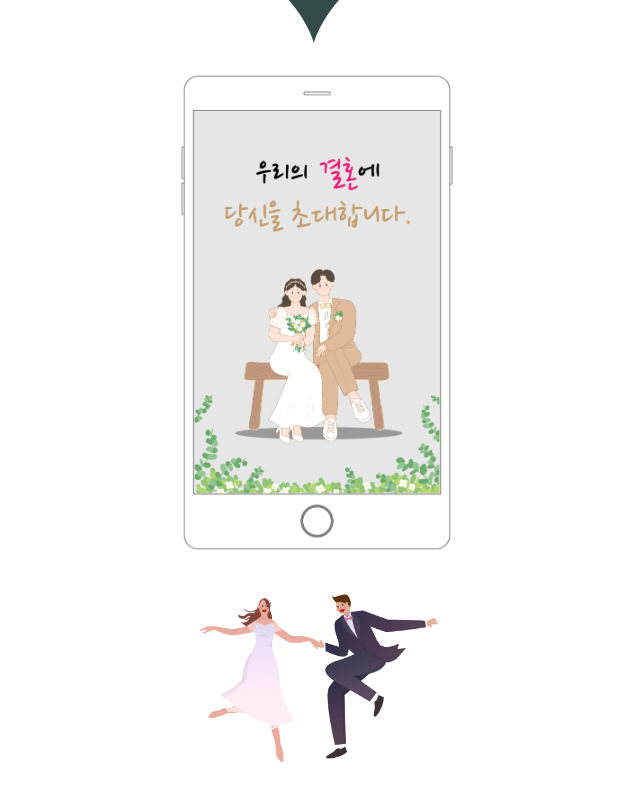
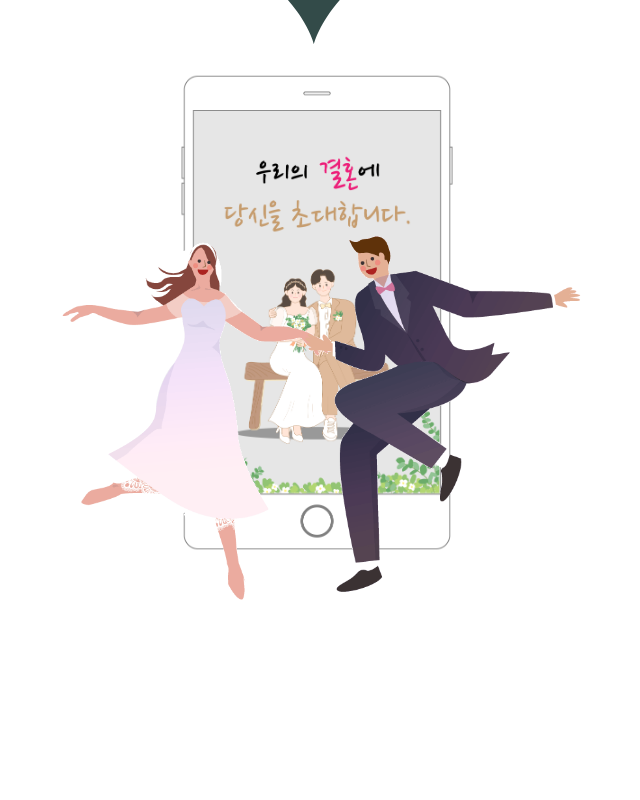
Before and after one commit to JohnnyKnon/invitation, a Vue app in the folder invitation/: page / in a window 1280 px wide. Shown: the part 897-1697 px from the top of the page, without its empty margins (323-963 px from the left). After the commit the page ends 1581 px from the top, so only its background shows below. Built offline with nearby package versions, Linux system fonts and the light colour scheme; what vue-rellax would draw is missing.

Commit message:
rellax 적용안됨

```diff
--- a/invitation/public/index.html
+++ b/invitation/public/index.html
@@ -6,6 +6,7 @@
     <meta name="viewport" content="width=device-width,initial-scale=1.0" />
     <link rel="preconnect" href="https://fonts.googleapis.com" />
     <link rel="preconnect" href="https://fonts.gstatic.com" crossorigin />
+
     <!-- css -->
     <link rel="stylesheet" href="./css/default.css" />
     <link
--- a/invitation/src/components/main/mainCategory.vue
+++ b/invitation/src/components/main/mainCategory.vue
@@ -18,12 +18,10 @@ export default {
 
   },
   data(){
-      return{
-
-      }
+    return{
+    }
   },
   methods:{
-
   }
 }
 </script>
@@ -50,8 +48,12 @@ export default {
             width: 280px;
         }
         .wedding-img-two{
+            // position
+            position: absolute;
+            top: 100px;
             // size
-            width: 300px;
+            width: 650px;
+
         }
     }
 
--- a/invitation/src/components/main/mainHome.vue
+++ b/invitation/src/components/main/mainHome.vue
@@ -239,8 +239,8 @@ export default {
         // SVG divider
         .custom-shape-divider-bottom-1654822575 {
             position: absolute;
-            bottom: 0;
-            left: 0;
+            bottom: -1px;
+            left: 0px;
             width: 100%;
             overflow: hidden;
             line-height: 0;
```
